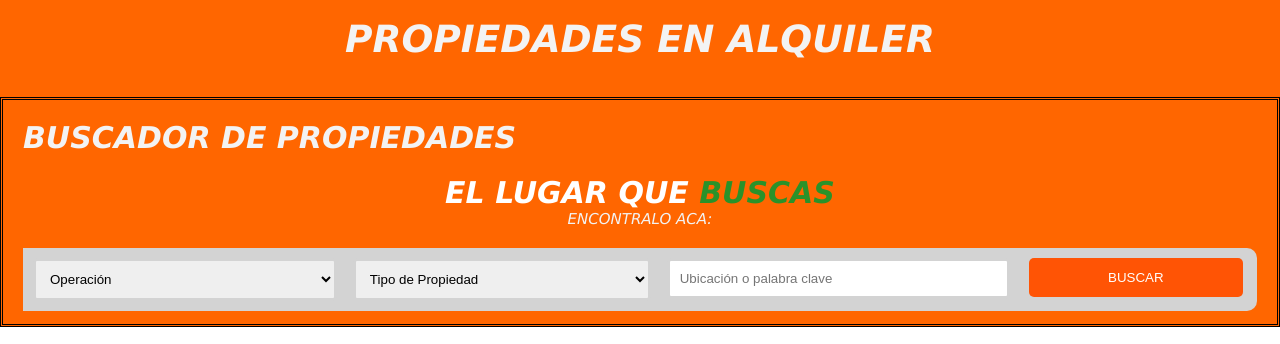
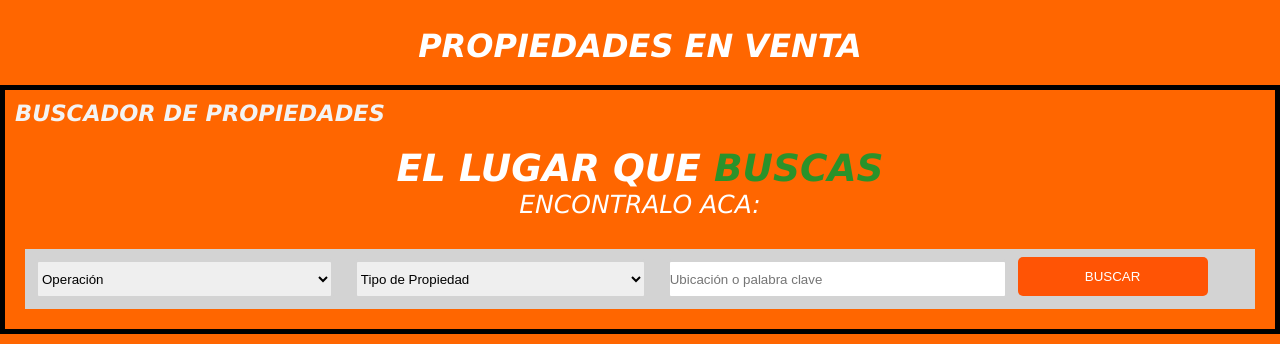
Before and after one commit to leandrovieira-23/elevepropiedades, a plain HTML site: page pages/venta.html in a window 1280 px wide. Shown: the part 83-427 px from the top of the page. Drawn offline with Linux system fonts and the light colour scheme.

Commit message:
modificacion buscadores

```diff
--- a/css/estilos.css
+++ b/css/estilos.css
@@ -1412,118 +1412,124 @@ input[type=submit]:hover {
 /*----FIN PAGINA ADMINISTRACION -----*/
 
 /*----PAGINA ALQUILER Y VENTA -----*/
-
-.propiedadesfondo {
+.mainalquiler {
+    display: grid;
+    background-color: rgb(255, 102, 0);
+    grid-auto-flow: column dense;
+    grid-template-columns: 100%;
+    grid-template-rows: 1fr 1fr 1fr;
+    gap: 0px 0px;
+    height: 430px;
+    grid-template-areas:
+        "titulo"
+        "seccion-buscador"
+        "seccion-buscador";
+}
+
+.titulo {
     padding: 20px;
+    margin-top: 90px;
+    color: white;
+    text-align: center;
+    grid-area: titulo;
+    font-family: Verdana, Geneva, Tahoma, sans-serif;
     font-style: italic;
+}
+
+.seccion-buscador {
     background-color: rgb(255, 102, 0);
-    font-family: Verdana;
-    color: #f3f3f3;
-    height: 180px;
-}
-
-.titulopropiedades {
-    margin-top: 80px;
+    border: 5px solid black;
+    display: grid;
+    grid-template-columns: 1fr 1fr 1fr;
+    gap: 10px 0px;
+    grid-template-areas:
+        "subtitle subtitle subtitle"
+        "wrapper-propiedades wrapper-propiedades wrapper-propiedades"
+        "buscador buscador buscador";
+}
+
+.subtitle {
+    grid-area: subtitle;
+    padding: 10px;
     font-style: oblique;
-    font-size: 25px;
-    text-align: center;
+    font-size: 15px;
     font-family: Verdana, Geneva, Tahoma, sans-serif;
     color: #f3f3f3;
 }
 
-.buscadorfondoprop {
+.wrapper-propiedades {
+    grid-area: wrapper-propiedades;
+    color: white;
+    text-align: center;
+    font-family: Verdana, Geneva, Tahoma, sans-serif;
+    font-style: italic;
+    font-size: 25px;
+}
+
+.buscador {
     padding: 20px;
-    font-style: italic;
-    background-color: rgb(255, 102, 0);
-    font-family: Verdana;
-    color: #f3f3f3;
-    height: 230px;
-    border: double black;
-}
-
-.buscadortituloprop {
-    font-style: oblique;
-    font-size: 20px;
-    font-family: Verdana, Geneva, Tahoma, sans-serif;
-    color: #f3f3f3;
-}
-
-.wrapper-prop {
-    padding: 20px 0px 20px 0px;
-}
-
-.wrapper-prop h3 {
-    text-align: center;
-    color: white;
-    font-size: 30px;
-}
-
-.wrapper-prop p {
-    text-align: center;
-    font-size: 15px;
-}
-
-span:before {
-    content: '';
-    animation: animate infinite 4s;
-    color: rgb(42, 146, 42);
-}
-
-@keyframes animate {
-    0% {
-        content: ' QUERES'
-    }
-
-    50% {
-        content: ' BUSCAS'
-    }
-
-    100% {
-        content: ' SOÑAS'
-    }
-
-}
-
-.fondopropiedadesalqventa {
-    background-color: lightgray;
-    border-radius: 10px;
+    grid-area: buscador;
     display: grid;
-    margin-top: auto;
     grid-template-columns: auto auto auto auto;
-}
-
-
-input[type=text],
-select {
-    border-radius: 4px;
-}
-
-input[type=search],
+    align-items: center;
+}
+
+.buscador form {
+    background-color: lightgrey;
+    height: 60px;
+    padding: 10px;
+}
+
+.buscador .formularioalquiler {
+    background-color: lightgrey;
+    height: 60px;
+    padding: 10px;
+
+}
+
+.buscador input[type=text],
 select {
     border: solid lightgrey;
     border-radius: 4px;
     box-sizing: border-box;
-    width: 95%;
-    padding: 10px !important;
-    margin: 10px !important;
+    width: 100%;
+    height: 40px;
     display: inline-block;
 
 }
 
-.button {
+.buscador input[type=search],
+select {
+    border: solid lightgrey;
+    border-radius: 4px;
+    box-sizing: border-box;
+    width: 100%;
+    height: 40px;
+    display: inline-block;
+}
+
+
+.buscador .buttonalquiler {
     background-color: rgb(255, 84, 5);
     color: white;
     border-radius: 5px;
     text-transform: uppercase;
     font-weight: 300;
-    width: 90% !important;
-    margin: 10px !important;
-}
-
-.button:hover {
+}
+
+.buscador .buttonalquiler:hover {
     background-color: rgb(182, 62, 7);
     cursor: pointer;
 }
+
+.buttonalq{
+    background-color: lightgrey;
+    height: 60px;
+}
+
+
+
+
 
 .main {
     display: flex;
@@ -1624,7 +1630,7 @@ select {
     font-family: Verdana, Geneva, Tahoma, sans-serif;
 }
 
-.tipoform input{
+.tipoform input {
     width: 100%;
     font-family: Verdana, Geneva, Tahoma, sans-serif;
 }
@@ -1638,7 +1644,7 @@ select {
     margin-bottom: 20px;
     border-radius: 3px;
     resize: none;
-        font-family: Verdana, Geneva, Tahoma, sans-serif;
+    font-family: Verdana, Geneva, Tahoma, sans-serif;
 
 }
 
--- a/pages/venta.html
+++ b/pages/venta.html
@@ -50,24 +50,22 @@
 
     <!--INICIO DEL MAIN-->
     <main>
-        <!--propiedades alquiler-->
-        <section class="propiedadesfondo">
-            <div class="titulopropiedades">
-                <h1>PROPIEDADES EN ALQUILER</h1>
+        <!--propiedades venta-->
+        <!--BUSCADOR DE PROPIEDADES-->
+        <div class="mainalquiler">
+            <div class="titulo">
+                <h1>PROPIEDADES EN VENTA</h1>
             </div>
-        </section>
-
-        <!--BUSCADOR DE PROPIEDADES-->
-        <section class="buscadorfondoprop">
-            <div class="buscadortituloprop">
+            <div class="seccion-buscador">
+                <div class="subtitle">
                     <h2>BUSCADOR DE PROPIEDADES</h2>
                 </div>
-            <div class="wrapper-prop">
-                <h3>EL LUGAR QUE<span></span></h3>
+                <div class="wrapper-propiedades">
+                    <h2>EL LUGAR QUE<span></span></h2>
                     <p>ENCONTRALO ACA:</p>
                 </div>
-            <div class="fondopropiedadesalqventa">
-                <div class="formulario">
+                <div class="buscador">
+                    <div class="formularioalquiler">
                         <label for="operacion"></label>
                         <select name="operacion" id="operacion">
                             <option hidden selected>Operación</option>
@@ -76,7 +74,7 @@
                             <option value="Alquiler Temporario">Alquiler Temporario</option>
                         </select>
                     </div>
-            <div>
+                    <div class="formularioalquiler">
                         <label for="tipopropiedad"></label>
                         <select name="tipopropiedad" id="tipopropiedad">
                             <option hidden selected>Tipo de Propiedad</option>
@@ -91,17 +89,19 @@
                             <option value="terrenolote">Terreno o Lote</option>
                         </select>
                     </div>
-            <form class="formulario" call="button" action="../../form-result.php" method="get" target="_blank">
-                <div class="col">
+                    <form call="button" action="../../form-result.php" method="get" target="_blank">
+                        <div class="buscaralquiler">
                             <input type="search" name="busqueda" placeholder="Ubicación o palabra clave">
                         </div>
                     </form>
-            <div class="col">
-                <input type="submit" value="Buscar" class="button">
+                    <div class="buttonalq">
+                        <input type="submit" value="Buscar" class="buttonalquiler">
                     </div>
                 </div>
             </div>
-    </section>
+        </div>
+
+        <!--FIN BUSCADOR DE PROPIEDADES-->
 
         <!--propiedades venta-->
         <section class="main">
```
Also changed, not shown: pages/alquiler.html (+15 -16 lines), index.html (indentation only). Lines whose indentation alone changed are shown as unchanged.
